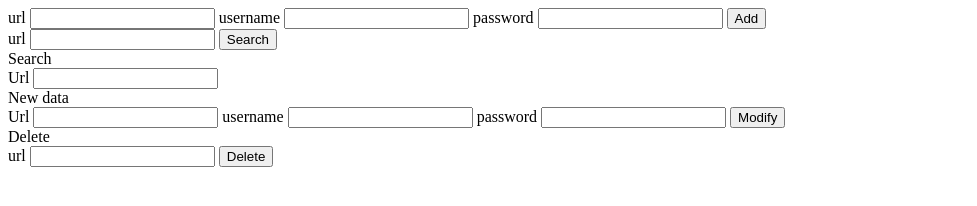
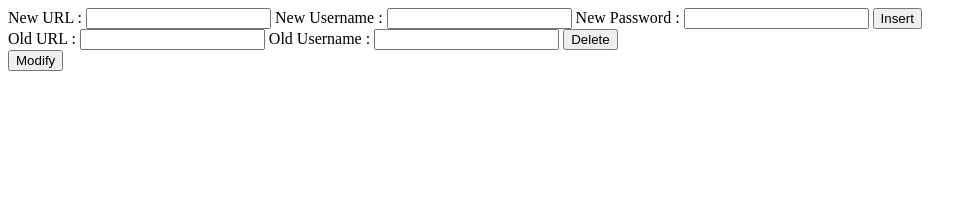
Before and after one commit to pkdiv/Password-Manager, an Electron app: page root/UI/details.html in a window 1280 px wide. Shown: the whole page, without its empty margins (0-977 px from the left). Drawn offline with Linux system fonts and the light colour scheme.

Commit message:
Complete initial implementation

```diff
--- a/root/UI/details.html
+++ b/root/UI/details.html
@@ -6,41 +6,21 @@
   </head>
   <body>
     <form>
-      <label for="">url</label>
-      <input id=url type="text" name="url" value="">
-      <label for="">username</label>
-      <input id=username type="" name="" value="">
-      <label for="">password</label>
-      <input id=password type="password" name="" value="">
-      <button type="submit" name="button" onclick="insertRecord()">Add</button>
-    </form>
-    <form >
-      <label>url</label>
-      <input type="text"  name="" value="">
-      <button type="submit" onclick="search()" name="button">Search</button>
-    </form>
-    <form >
-      <span>Search</span>
+      <label for="">New URL : </label>
+      <input id="newUrl" type="text" name="" value="">
+      <label for="">New Username : </label>
+      <input id="newName" type="text" name="" value="">
+      <label for="">New Password : </label>
+      <input id="newPass" type="text" name="" value="">
+      <button type="button" onclick="insertRecord()">Insert</button>
       <br>
-      <label for="">Url</label>
-      <input type="text" name="" value="">
+      <label for="">Old URL : </label>
+      <input id="oldUrl" type="text" name="" value="">
+      <label for="">Old Username : </label>
+      <input id="oldName" type="text" name="" value="">
+      <button type="button" onclick="deleteRecord()">Delete</button>
       <br>
-      <span>New data</span>
-      <br>
-      <label>Url</label>
-      <input type="type">
-      <label for="">username</label>
-      <input id=username type="" name="" value="">
-      <label for="">password</label>
-      <input id=password type="password" name="" value="">
-      <button type="submit" onclick="modify()" name="button">Modify</button>
-    </form>
-    <form>
-      <span>Delete</span>
-      <br>
-      <label for="">url</label>
-      <input id=username type="" name="" value="">
-      <button type="button" onclick="delete()" name="button">Delete</button>
+      <button type="button" name="button" onclick="modifyRecord()">Modify</button>
     </form>
   </body>
 </html>
--- a/root/UI/js/details.js
+++ b/root/UI/js/details.js
@@ -39,14 +39,14 @@ function hash(webLink) {
 }
 
 function insertRecord() {
-  // let url = document.getElementById("url").value
-  // let username = document.getElementById("username").value
-  // let password = document.getElementById("password").value
+  let url = document.getElementById("newUrl").value
+  let username = document.getElementById("newName").value
+  let password = document.getElementById("newPass").value
+  let recordPos = hash(url)
+  // let url = 'www.amazon.com'
+  // let username = 'abcd@email.com'
+  // let password = '1234'
   // let recordPos = hash(url)
-  let url = 'www.amazon.com'
-  let username = 'abcd@email.com'
-  let password = '1234'
-  let recordPos = hash(url)
   var r_buf = new Bucket(url + '|' + username + '|' + password) // Converts user input into a bucket object
 
   unpackBuckets()
@@ -105,6 +105,7 @@ function packFields(records) {
   let bucketBuffer = ''
   for (i = 0; i < records.length; i++) {
     if (records[i].username === '')
+    bucketBuffer = "\n"
       continue
     bucketBuffer += records[i].url + '|' + records[i].username + '|' + records[i].password + '$'
   }
@@ -123,9 +124,8 @@ function isDuplicate(r_buf, record){
 }
 
 function deleteRecord() {
-  let url = 'www.amazon.com'
-  let username = 'abcd@email.com'
-  //displayRecords
+  let url = document.getElementById('oldUrl').value
+  let username = document.getElementById('oldName').value
   let id = hash(url)
 
   unpackBuckets()
@@ -166,18 +166,19 @@ function searchRecord(url, username) {
 }
 
 function modifyRecord() {
-deleteRecord()
-insertRecord()
-
+  deleteRecord()
+  insertRecord()
 }
 
 function displayRecords() {
-  var buckets = unpackBuckets()
+  unpackBuckets()
+  var buckets = fileDataline
   for (i = 0 ; i< buckets.length ; i++){
-      var record = unpackFields(records[i])
+      var record = unpackFields(buckets[i])
       for (j = 0; j < record.length; j++){
-        console.log(record[i].username + "\t" + record[i].password + "\t" + record[i].password );
+        if(record[j].password){
+          console.log(record[j].url + "\t" + record[j].username + "\t" + record[j].password );
+        }
       }
   }
-
 }
```
Also changed, not shown: 1 other file.
